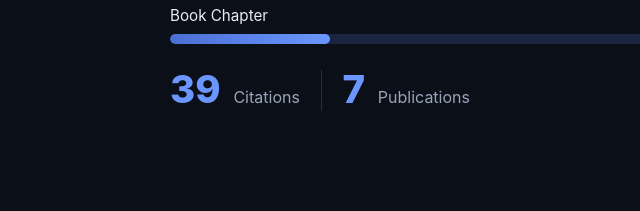
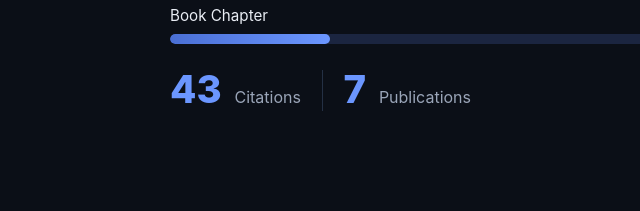
Before and after one commit to mahadeshmondal9504/mahadeshmondal9504.github.io, a plain HTML site: page research.html in a window 1280 px wide. Shown: the part 307-518 px from the top of the page, 14-654 px from the left. Drawn offline with Linux system fonts and the light colour scheme.

Commit message:
Update citations to 43

```diff
--- a/research.html
+++ b/research.html
@@ -40,7 +40,7 @@
           <div class="metric-bar"><span style="width:25%"></span></div>
         </div>
         <div class="cite-stat">
-          <span class="cite-num">39</span>
+          <span class="cite-num">43</span>
           <span class="cite-label">Citations</span>
           <span class="cite-divider"></span>
           <span class="cite-num">7</span>
```
